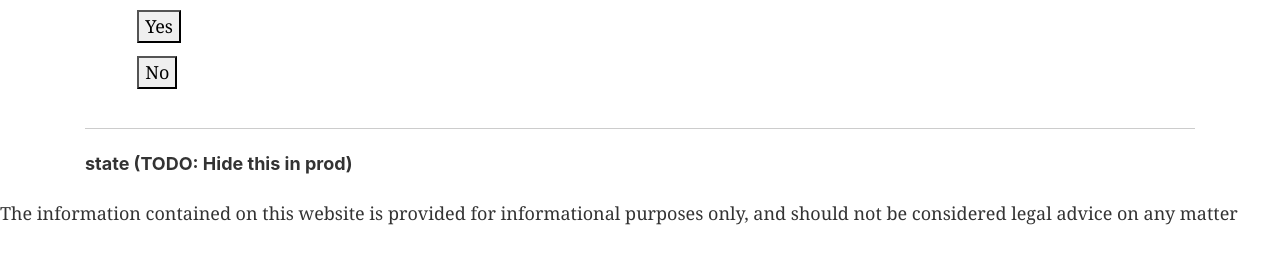
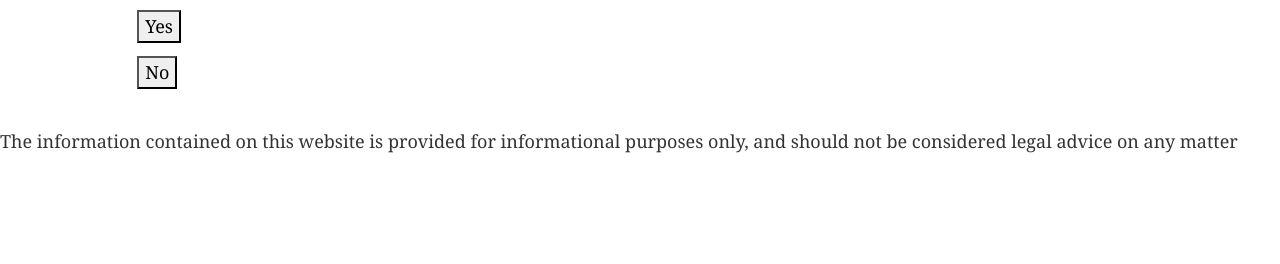
Before and after one commit to Rent-Cap/calculator, a Gatsby site: page /eligibility in a window 1280 px wide. Shown: the part 130-394 px from the top of the page. Built offline with nearby package versions, Linux system fonts and the light colour scheme; Gatsby itself is replaced by a stand-in of ours.

Commit message:
Hide flags

```diff
--- a/src/pages/eligibility.js
+++ b/src/pages/eligibility.js
@@ -165,11 +165,11 @@ class Eligibility extends React.Component {
       <Layout>
         <div>
           <ul style={{display: 'flex', flexDirection: 'column'}}>{questionList}</ul>
-          <hr />
+          {/* <hr />
           <h4>state (TODO: Hide this in prod)</h4>
           <ul>
             {flagList}
-          </ul>
+          </ul> */}
         </div>
       </Layout>
     )
```
